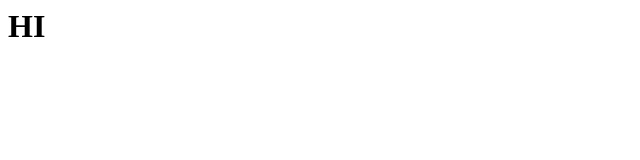
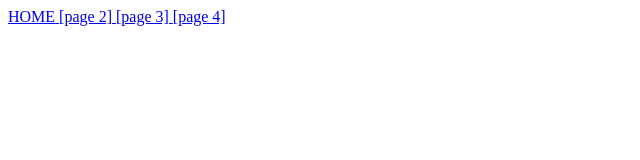
Before and after one commit to WVCS/website-Dharshini2024, a plain HTML site: page index.html in a window 1280 px wide. Shown: the whole page, without its empty margins (0-640 px from the left). Drawn offline with Linux system fonts and the light colour scheme.

Commit message:
added initial code for nav bar

```diff
--- a/index.html
+++ b/index.html
@@ -1,9 +1,10 @@
 <html>
-<head>
-  <h1> HI </h1>
- </head>
-
-
-
-
+ <head>
+    <div class="topnav">
+      <a class="active" href="index.html"> HOME </a>
+      <a href="page 2"> [page 2] </a>
+      <a href="page 3"> [page 3] </a>
+      <a href="page 4"> [page 4] </a>
+    </div>
+  </head>
 </html>
```
